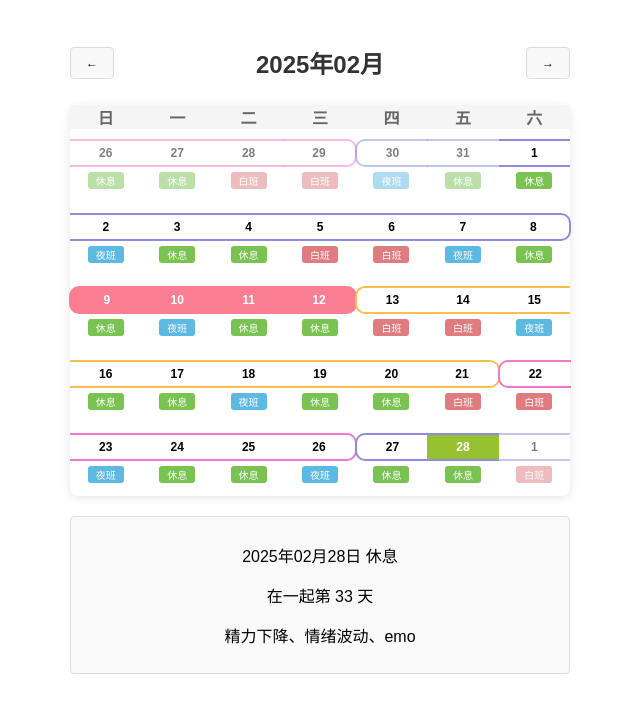
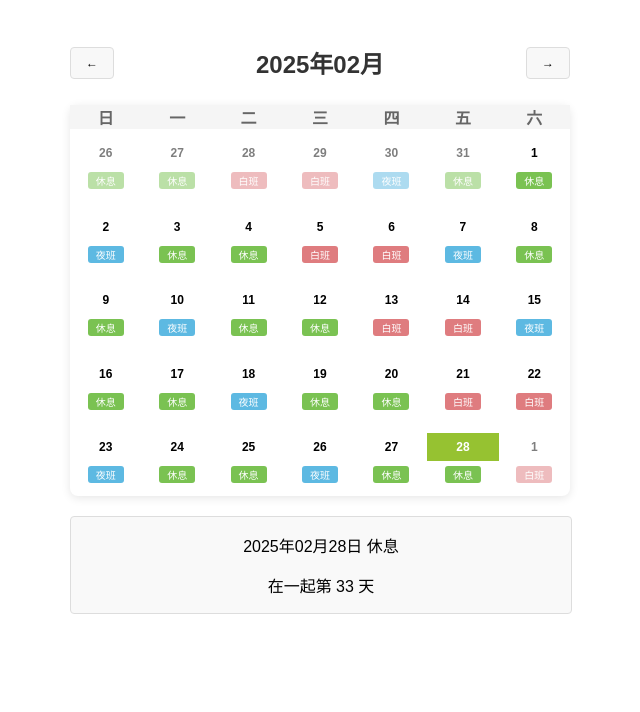
Before and after one commit to lazyxu/yl, a React (Vite) app: page / in a window 1280 px wide. Shown: the top 712 px of the page, without its empty margins (320-960 px from the left). Built offline with nearby package versions, Linux system fonts and the light colour scheme.

Commit message:
remove menstrual

```diff
--- a/src/Calendar.css
+++ b/src/Calendar.css
@@ -1,6 +1,7 @@
 .calendar-container {
   margin: auto;
-  max-width: 500px;
+  width: 500px;
+  max-width: 100%;
   font-family: 'Arial', sans-serif;
 }
 
@@ -150,7 +151,8 @@ h2 {
 
 .selected-date-info {
   margin-top: 20px;
-  padding: 10px;
+  width: 500px;
+  max-width: 100%;
   background: #f9f9f9;
   border: 1px solid #ddd;
   border-radius: 4px;
--- a/src/Calendar.jsx
+++ b/src/Calendar.jsx
@@ -79,17 +79,17 @@ const Calendar = () => {
       const isToday = day.isSame(today, 'day');
       const isSelected = day.isSame(selectedDate, 'day');
       const shift = getShift(day);
-      const menstrualState = getMenstrualState(day); // 获取经期状态
+      // const menstrualState = getMenstrualState(day); // 获取经期状态
 
       days.push(
         <div
           key={day.format('YYYY-MM-DD')}
           style={isCurrentMonth ? {} : { opacity: 0.5 }}
-          className={`day ${isToday ? 'today' : ''} ${isSelected ? 'selected' : ''} ${menstrualState}`}
+          className={`day ${isToday ? 'today' : ''} ${isSelected ? 'selected' : ''}`}
           onClick={() => handleDateClick(day)}
         >
           <div
-            className={`date ${menstrualState}`}
+            className={`date`}
           >
             {day.format('D')}
           </div>
@@ -104,7 +104,7 @@ const Calendar = () => {
     }
     return days;
   };
-  const state = getMenstrualState(selectedDate).split(' ')[0];
+  // const state = getMenstrualState(selectedDate).split(' ')[0];
   return (
     <div
       className="calendar-container">
@@ -137,7 +137,7 @@ const Calendar = () => {
     <div className="selected-date-info">
       <p>{selectedDate.format('YYYY年MM月DD日')} {getShift(selectedDate)}</p>
       <p>在一起第 {getDaysTogether(selectedDate)} 天</p>
-      <p>{经期状态映射[state]}</p>
+      {/* <p>{经期状态映射[state]}</p> */}
     </div>
     </div>
   );
```
